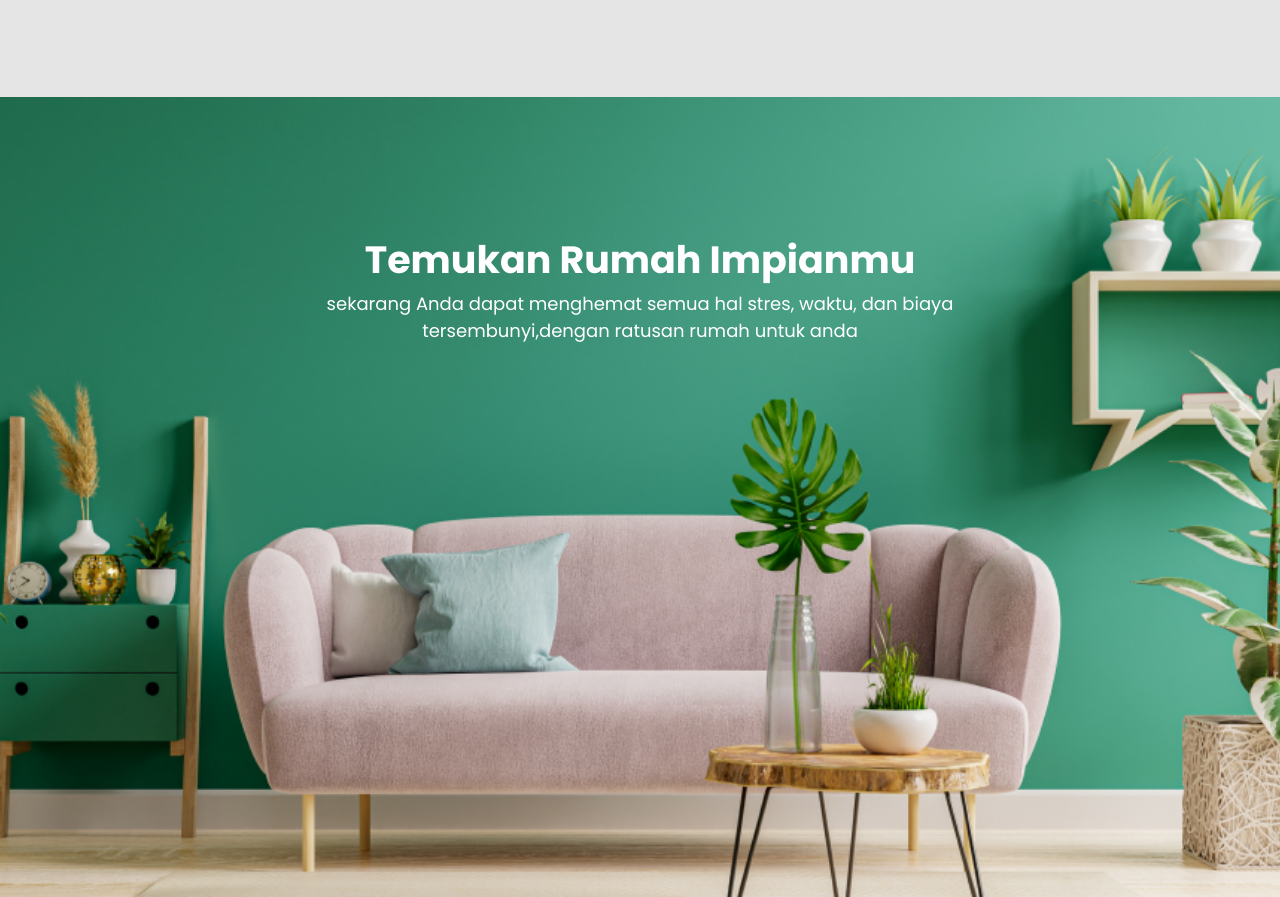
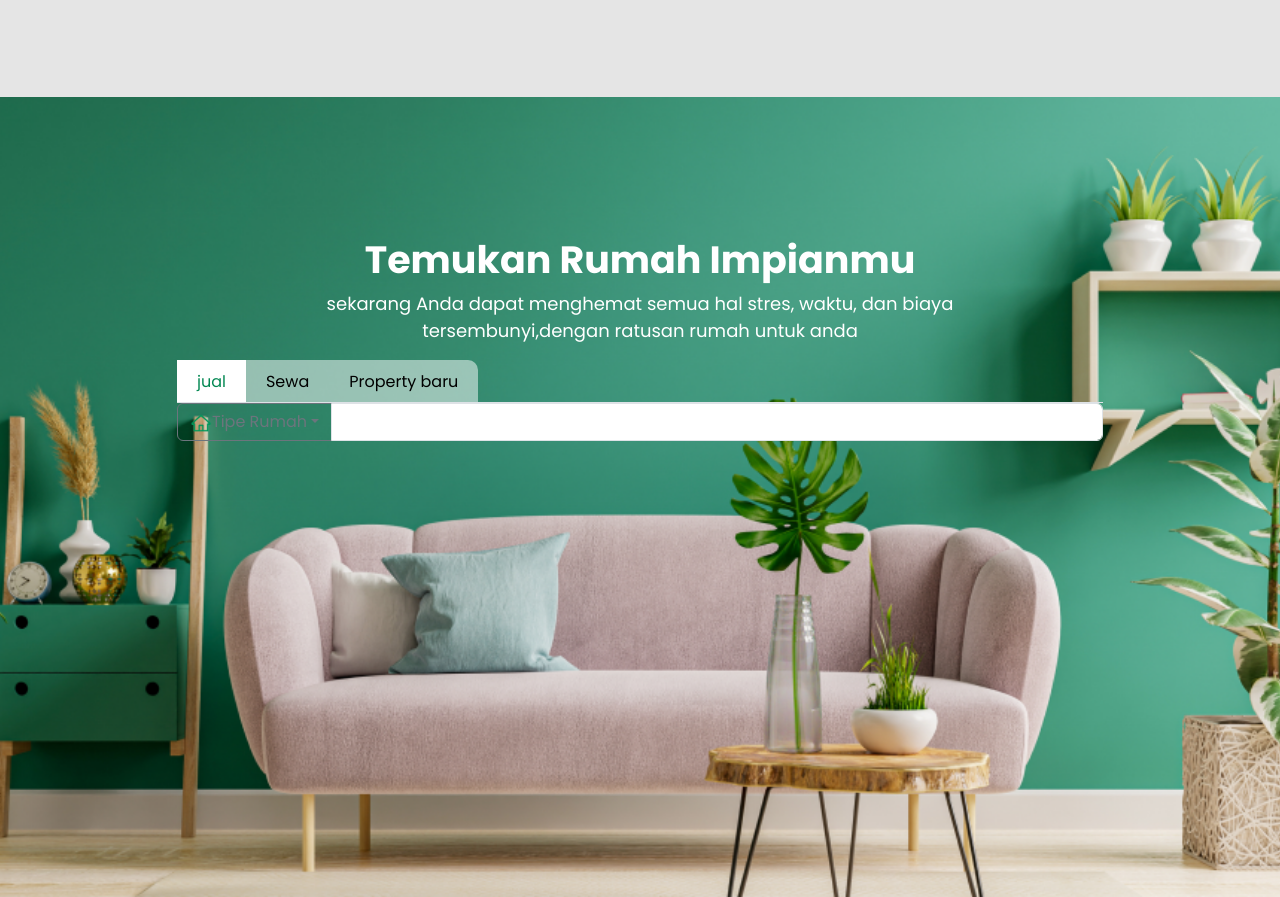
Before and after one commit to mdedirukmandiss-source/projek-RPL-B, a plain HTML site: page index.html in a window 1280 px wide. Shown: the part 1373-2270 px from the top of the page. Drawn offline with nearby package versions, Linux system fonts and the light colour scheme.

Commit message:
beres bikin teb-teb

```diff
--- a/index.html
+++ b/index.html
@@ -1,41 +1,30 @@
 <!DOCTYPE html>
 <html lang="en">
+
 <head>
   <meta charset="utf-8" />
   <meta name="viewport" content="width=device-width, initial-scale=1" />
   <title>Rumah Impian</title>
-    <link
-      href="https://cdn.jsdelivr.net/npm/bootstrap@5.3.8/dist/css/bootstrap.min.css"
-      rel="stylesheet"
-      integrity="sha384-sRIl4kxILFvY47J16cr9ZwB07vP4J8+LH7qKQnuqkuIAvNWLzeN8tE5YBujZqJLB"
-      crossorigin="anonymous"
-    />
+  <link href="https://cdn.jsdelivr.net/npm/bootstrap@5.3.8/dist/css/bootstrap.min.css" rel="stylesheet"
+    integrity="sha384-sRIl4kxILFvY47J16cr9ZwB07vP4J8+LH7qKQnuqkuIAvNWLzeN8tE5YBujZqJLB" crossorigin="anonymous" />
 
   <link rel="preconnect" href="https://fonts.googleapis.com" />
   <link rel="preconnect" href="https://fonts.gstatic.com" crossorigin />
-    <link
-      href="https://fonts.googleapis.com/css2?family=Poppins:wght@400;500;700&display=swap"
-      rel="stylesheet"
-    />
+  <link href="https://fonts.googleapis.com/css2?family=Poppins:wght@400;500;700&display=swap" rel="stylesheet" />
 
   <link rel="shortcut icon" href="image/logo rumah impian.png" type="image/x-icon">
 
   <link rel="stylesheet" href="style.css">
 </head>
+
 <body>
   <!-- Navbar -->
   <nav class="navbar navbar-expand-lg bg-transparent navbar-dark position-fixed w-100">
     <div class="container">
-        <a class="navbar-brand" href="#"> <img src="image/logo rumah impian.png" alt="Logo" width="30" class="d-inline-block align-text-top me-2"> Rumah Impian</a>
-        <button
-          class="navbar-toggler"
-          type="button"
-          data-bs-toggle="collapse"
-          data-bs-target="#navbarNav"
-          aria-controls="navbarNav"
-          aria-expanded="false"
-          aria-label="Toggle navigation"
-        >
+      <a class="navbar-brand" href="#"> <img src="image/logo rumah impian.png" alt="Logo" width="30"
+          class="d-inline-block align-text-top me-2"> Rumah Impian</a>
+      <button class="navbar-toggler" type="button" data-bs-toggle="collapse" data-bs-target="#navbarNav"
+        aria-controls="navbarNav" aria-expanded="false" aria-label="Toggle navigation">
         <span class="navbar-toggler-icon"></span>
       </button>
       <div class="collapse navbar-collapse" id="navbarNav">
@@ -77,16 +66,8 @@
           <img src="image/arrow.png" alt="" />
         </div>
       </div>
-        <img
-          src="image/hero benner.png"
-          alt=""
-          class="position-absolute end-0 bottom-0 h-100"
-        />
-        <img
-          src="image/accent baner.png"
-          alt=""
-          class="position-absolute start-0 top-0 h-100 accent-banner"
-        />
+      <img src="image/hero benner.png" alt="" class="position-absolute end-0 bottom-0 h-100" />
+      <img src="image/accent baner.png" alt="" class="position-absolute start-0 top-0 h-100 accent-banner" />
     </div>
 
     <!-- end section hero -->
@@ -105,7 +86,8 @@
           <div class="col-md-4">
             <div class="card-layanan text-center">
               <div class="container-img position-relative mx-auto">
-                <img src="image/house 1.png" alt="" class="position-absolute top-50 start-50 translate-middle" height="50"/>
+                <img src="image/house 1.png" alt="" class="position-absolute top-50 start-50 translate-middle"
+                  height="50" />
               </div>
               <h4 class="mt-3">Property Baru</h4>
               <p class="mt-2">
@@ -117,7 +99,8 @@
           <div class="col-md-4">
             <div class="card-layanan text-center">
               <div class="container-img position-relative mx-auto">
-                <img src="image/assets 1 (1).png" alt="" class="position-absolute top-50 start-50 translate-middle" height="50"/>
+                <img src="image/assets 1 (1).png" alt="" class="position-absolute top-50 start-50 translate-middle"
+                  height="50" />
               </div>
               <h4 class="mt-3">Sewa Rumah</h4>
               <p class="mt-2">
@@ -129,7 +112,8 @@
           <div class="col-md-4">
             <div class="card-layanan text-center">
               <div class="container-img position-relative mx-auto">
-                <img src="image/town 1.png" alt="" class="position-absolute top-50 start-50 translate-middle" height="50"/>
+                <img src="image/town 1.png" alt="" class="position-absolute top-50 start-50 translate-middle"
+                  height="50" />
               </div>
               <h4 class="mt-3">Beli Rumah</h4>
               <p class="mt-2">
@@ -145,8 +129,8 @@
     <!-- end section layanan -->
 
     <!--secion temukan rumah-->
-    <section id ="temukan-rumah">
-      <div class="con">
+    <section id="temukan-rumah">
+      <div class="container">
         <div class="row">
           <div class="col-12 text-center">
             <h1 class="tmk-rumah">Temukan Rumah Impianmu</h1>
@@ -155,14 +139,57 @@
 
           </div>
         </div>
+        <div class="row">
+          <div class="col-10 mx-auto">
+            <ul class="nav nav-tabs" id="myTab" role="tablist">
+              <li class="nav-item" role="presentation">
+                <button class="btn-tab jual active" id="home-tab" data-bs-toggle="tab" data-bs-target="#home-tab-pane"
+                  type="button" role="tab" aria-controls="home-tab-pane" aria-selected="true">jual</button>
+              </li>
+              <li class="nav-item" role="presentation">
+                <button class="btn-tab" id="profile-tab" data-bs-toggle="tab" data-bs-target="#profile-tab-pane"
+                  type="button" role="tab" aria-controls="profile-tab-pane" aria-selected="false">Sewa</button>
+              </li>
+              <li class="nav-item" role="presentation">
+                <button class="btn-tab property" id="contact-tab" data-bs-toggle="tab" data-bs-target="#contact-tab-pane"
+                  type="button" role="tab" aria-controls="contact-tab-pane" aria-selected="false">Property baru</button>
+              </li>
+
+            </ul>
+            <div class="tab-content" id="myTabContent">
+              <div class="tab-pane fade show active" id="home-tab-pane" role="tabpanel" aria-labelledby="home-tab"
+                tabindex="0">
+                <div class="input-group mb-3">
+                  <button class="btn btn-outline-secondary dropdown-toggle" type="button" data-bs-toggle="dropdown"
+                    aria-expanded="false"> <img src="image/Vector.png" height="20" width="22">Tipe Rumah</button>
+                  <ul class="dropdown-menu">
+                    <li><a class="dropdown-item" href="#">Action</a></li>
+                    <li><a class="dropdown-item" href="#">Another action</a></li>
+                    <li><a class="dropdown-item" href="#">Something else here</a></li>
+                    <li>
+                      <hr class="dropdown-divider">
+                    </li>
+                    <li><a class="dropdown-item" href="#">Separated link</a></li>
+                  </ul>
+                  <input type="text" class="form-control" aria-label="Text input with dropdown button">
+                </div>
+              </div>
+              <div class="tab-pane fade" id="profile-tab-pane" role="tabpanel" aria-labelledby="profile-tab"
+                tabindex="0">Jual rumah</div>
+              <div class="tab-pane fade" id="contact-tab-pane" role="tabpanel" aria-labelledby="contact-tab"
+                tabindex="0">property baru</div>
+
+            </div>
+
+          </div>
+        </div>
       </div>
     </section>
     <!--end section temukan rumah-->
 
-    <script
-      src="https://cdn.jsdelivr.net/npm/bootstrap@5.3.8/dist/js/bootstrap.bundle.min.js"
+    <script src="https://cdn.jsdelivr.net/npm/bootstrap@5.3.8/dist/js/bootstrap.bundle.min.js"
       integrity="sha384-FKyoEForCGlyvwx9Hj09JcYn3nv7wiPVlz7YYwJrWVcXK/BmnVDxM+D2scQbITxI"
-      crossorigin="anonymous"
-    ></script>
+      crossorigin="anonymous"></script>
 </body>
+
 </html>
--- a/style.css
+++ b/style.css
@@ -165,4 +165,41 @@ font-weight: 400;
 color: #fff;
 
 }
+
+
+.btn-tab{
+
+    height: 42px;
+    color: #000;
+    background-color: rgb(255,255,255, 0.5);
+    border: none;
+    padding: 10px 20px 10px 20px;
+    font-size: 18ox;
+    font-weight: 400px;
+}
+
+.jual{
+    border-radius: 10 0 0 0;
+}
+
+.property{
+
+    border-radius: 0 10px 0 0;
+}
+
+.btn-tab.active{
+
+    height: 42px;
+    color:var(--pr-hijau);
+    background-color:#fff;
+    border: none;
+    padding: 10px 20px 10px 20px;
+    font-size: 18ox;
+    font-weight: 400px;
+
+    transition: all 0.3s ease-in;
+}
+
+
+
 /*end style temukan rumah*/
```
Also changed, not shown: image/Vector.png (added). Lines whose indentation alone changed are shown as unchanged.
